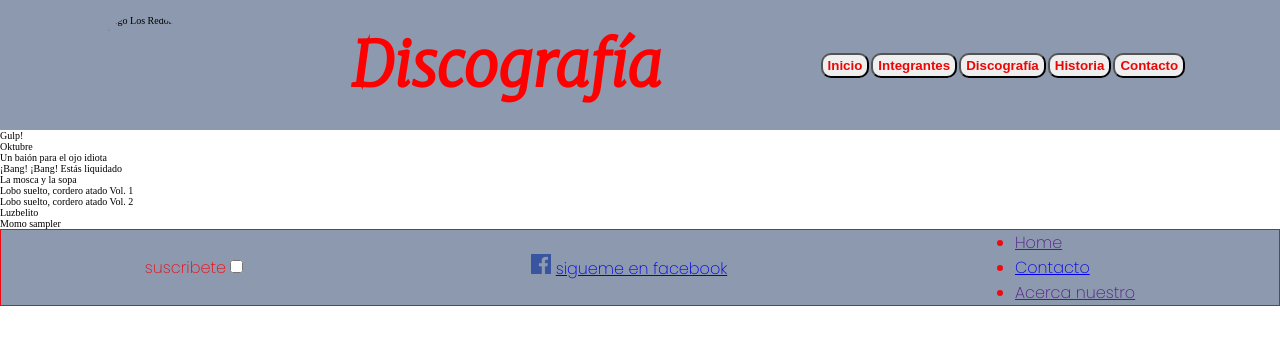
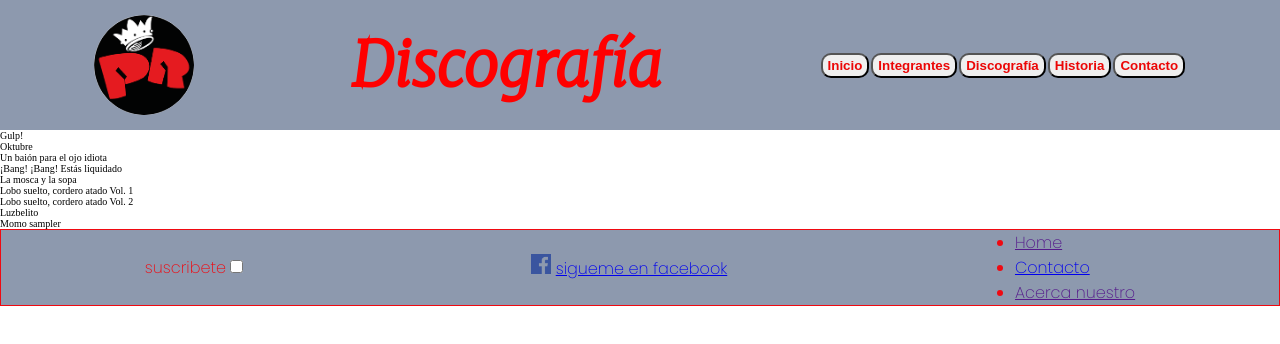
Before and after one commit to miltonriver/PreEntrega1_MiltonPetitfour, a plain HTML site: page pages/discografia.html in a window 1280 px wide. Drawn offline with Linux system fonts and the light colour scheme; the site is published under a folder, as on GitHub Pages, so addresses that start at the root find nothing.

Commit message:
cambio en el logo del header para poder visualizarlo

```diff
--- a/pages/discografia.html
+++ b/pages/discografia.html
@@ -14,7 +14,7 @@
 <body>
     <header id="header_inicio">
         <div class="div_inicio">
-            <img src="/img/redondos_logo.png" alt="logo Los Redondos" class="logo_redondos">
+            <img src="../img/redondos_logo.png" alt="logo Los Redondos" class="logo_redondos">
             <h1 class="titulo_inicio">Discografía</h1>
         <nav>
             <ul class="lista1_inicio">
```
Also changed, not shown: pages/historia.html (+1 -1 lines), pages/integrantes.html (+1 -1 lines).
